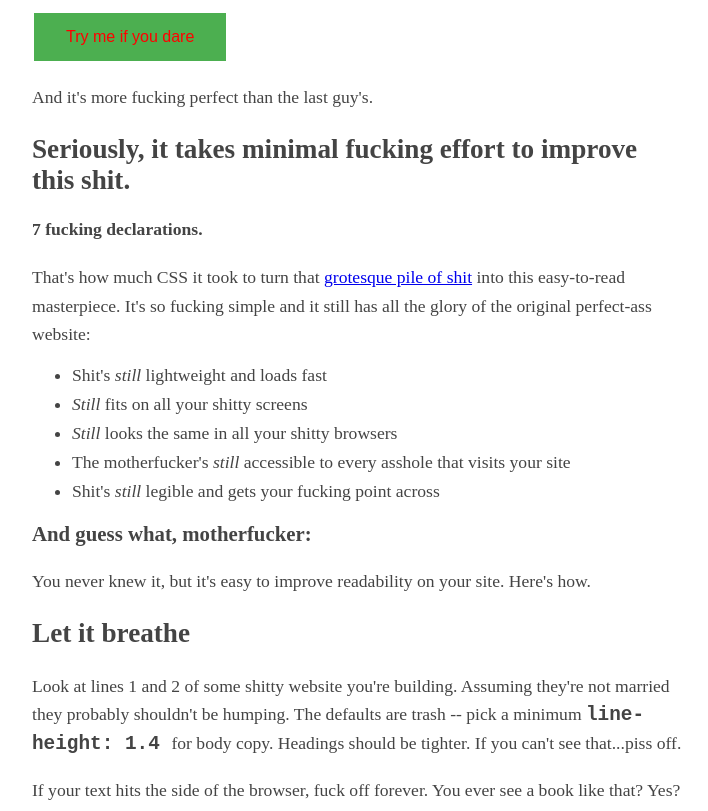
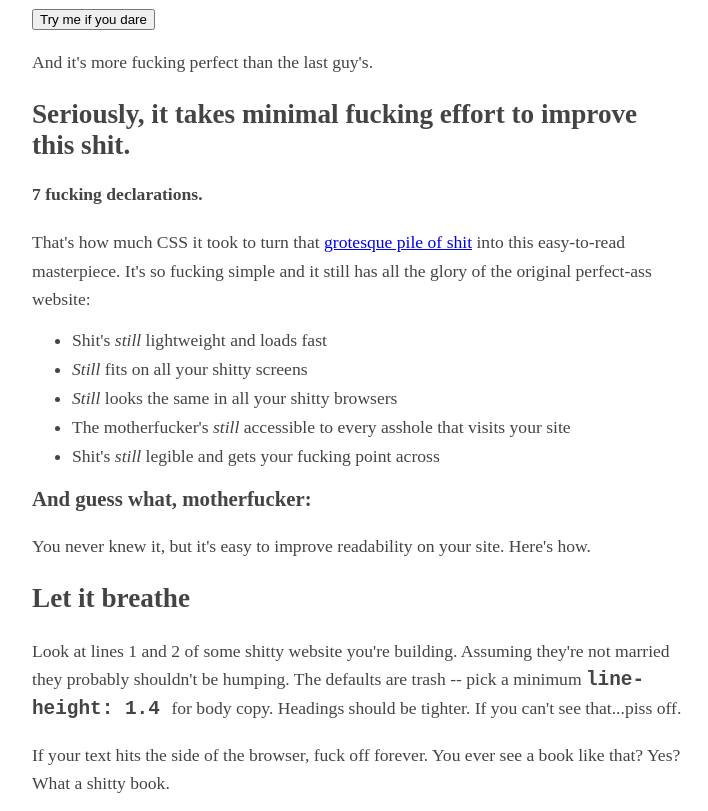
Before and after one commit to AdrienPeligry/button, a plain HTML site: page index.html in a window 1280 px wide. Shown: the part 99-910 px from the top of the page, without its empty margins (283-991 px from the left). Drawn offline with Linux system fonts and the light colour scheme.

Commit message:
Update style.css

```diff
--- a/style.css
+++ b/style.css
@@ -144,15 +144,4 @@ blockquote
 }
 
 
-button
-{
-  background-color: #4CAF50;
-  border: none;
-  color: red;
-  padding: 15px 32px;
-  text-align: center;
-  display: inline-block;
-  font-size: 16px;
-  margin: 4px 2px;
-  cursor: pointer;
-}
+<button class="button">Green</button>
```
